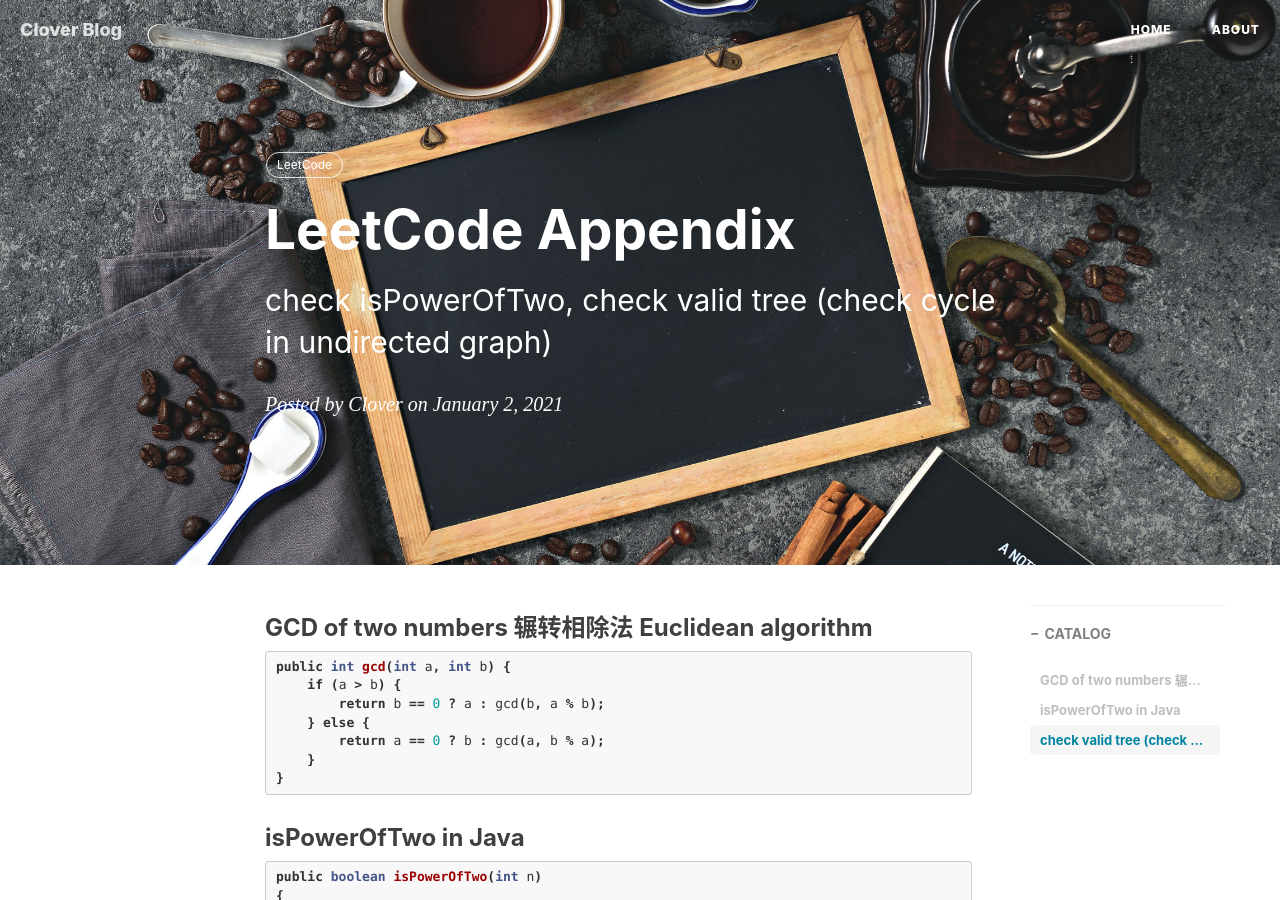
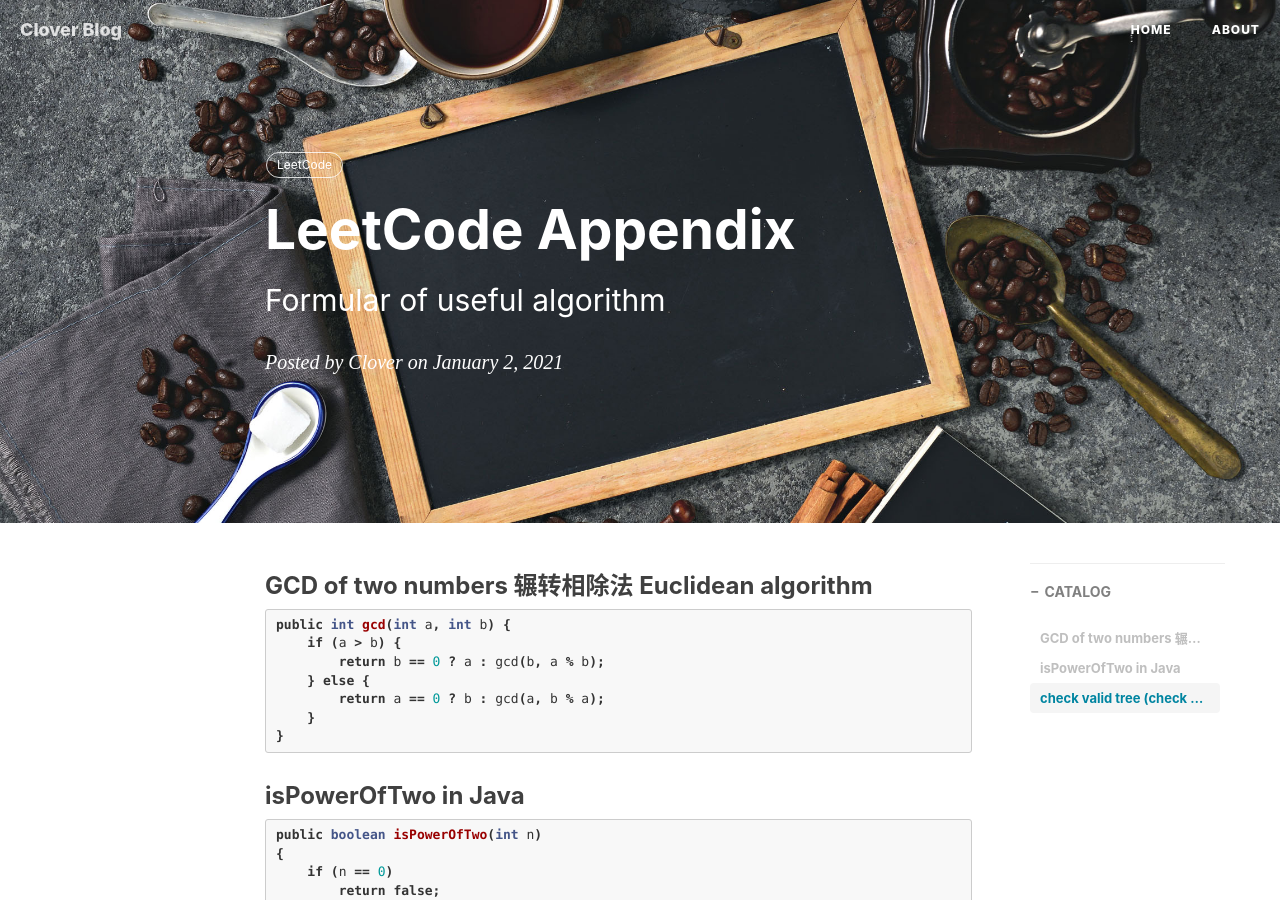
Before and after one commit to ly16/ly16.github.io, a Jekyll site: the page built from _posts/2021-01-02-leetcode-Appendix.md, in a window 1280 px wide and 900 px high. Built offline with Jekyll 4.4.1, drawn with Linux system fonts in a browser that asks for light colours; nearby versions of some CDN libraries; comment, search, counter and statistics services are not loaded.

Commit message:
Update 2021-01-02-leetcode-Appendix.md

```diff
--- a/_posts/2021-01-02-leetcode-Appendix.md
+++ b/_posts/2021-01-02-leetcode-Appendix.md
@@ -1,7 +1,7 @@
 ---
 layout:     post
 title:      LeetCode Appendix
-subtitle:   check isPowerOfTwo, check valid tree (check cycle in undirected graph)
+subtitle:   Formular of useful algorithm
 date:       2021-01-02
 author:     Clover
 header-img: img/leetcode.jpg
```
